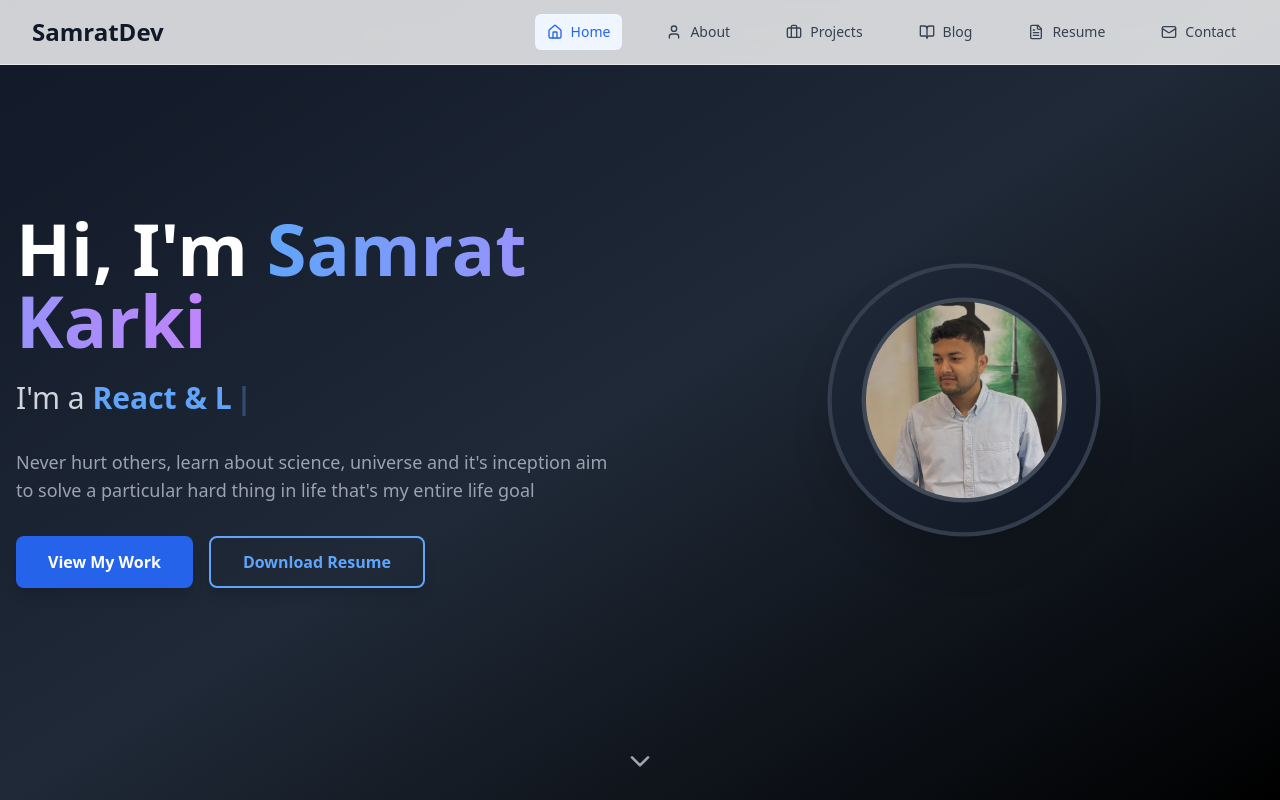
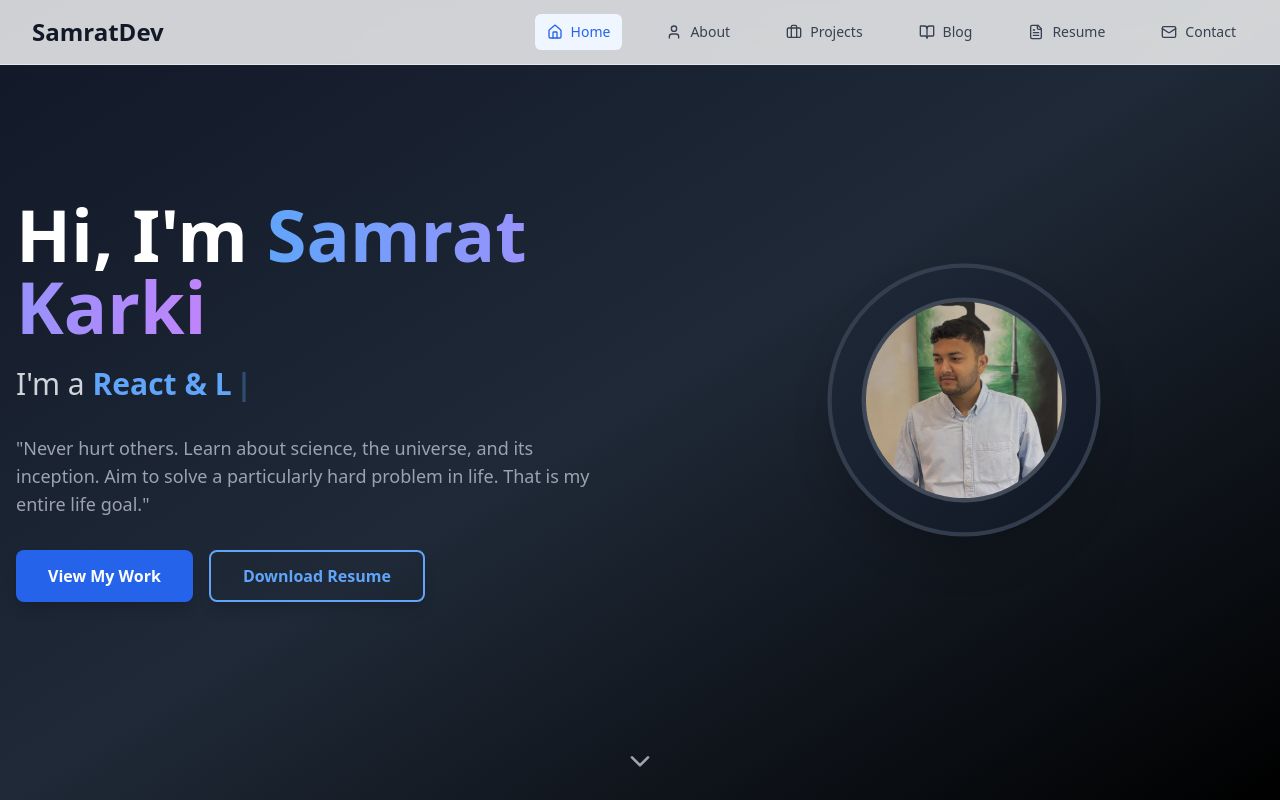
Before and after one commit to ksamrat224/Portfolio-3.0, a React (Vite) app: page / in a window 1280 px wide. Shown: the top 800 px of the page. Built offline with nearby package versions, Linux system fonts and the light colour scheme.

Commit message:
grammer error fixed

```diff
--- a/src/components/Hero.tsx
+++ b/src/components/Hero.tsx
@@ -17,7 +17,6 @@ const FallbackSphere = () => {
         }}
         className="w-64 h-64 rounded-full bg-gradient-to-br from-gray-800 to-gray-900 opacity-90 relative overflow-hidden border-4 border-gray-700 shadow-2xl"
       >
-        {/* Profile image inside the sphere - no rotation */}
         <div className="absolute inset-0 flex items-center justify-center">
           <img
             src={"public/p.jpg"}
@@ -25,7 +24,6 @@ const FallbackSphere = () => {
             className="w-48 h-48 rounded-full object-cover border-4 border-gray-600"
           />
         </div>
-        {/* Overlay gradient for effect */}
         <div className="absolute inset-0 bg-gradient-to-br from-gray-800/30 to-transparent rounded-full" />
       </motion.div>
     </div>
@@ -85,9 +83,7 @@ const Hero = () => {
               transition={{ delay: 0.6, duration: 0.8 }}
               className="text-lg text-gray-400 mb-8 max-w-2xl"
             >
-              Never hurt others, learn about science, universe and it's inception
-              aim to solve a particular hard thing in life that's my entire life
-              goal
+             "Never hurt others. Learn about science, the universe, and its inception. Aim to solve a particularly hard problem in life. That is my entire life goal."
             </motion.p>
 
             <motion.div
```
